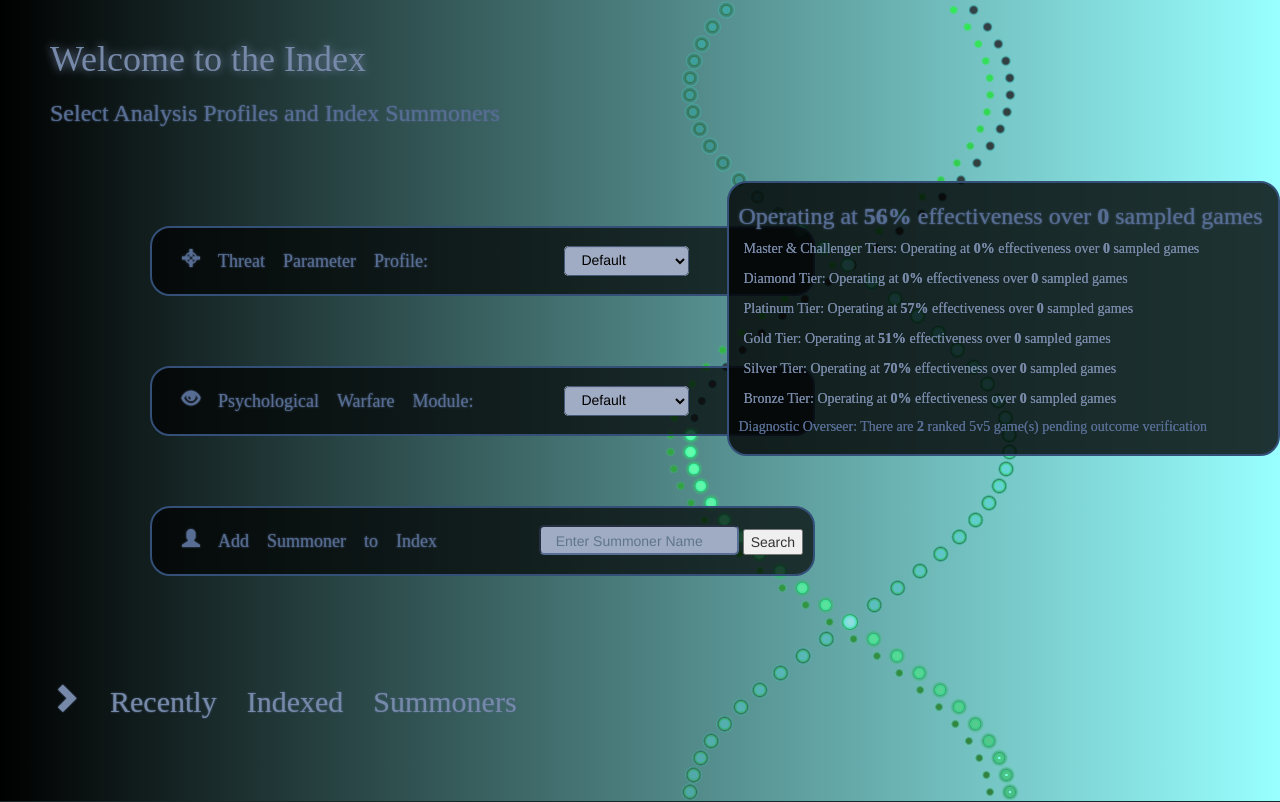
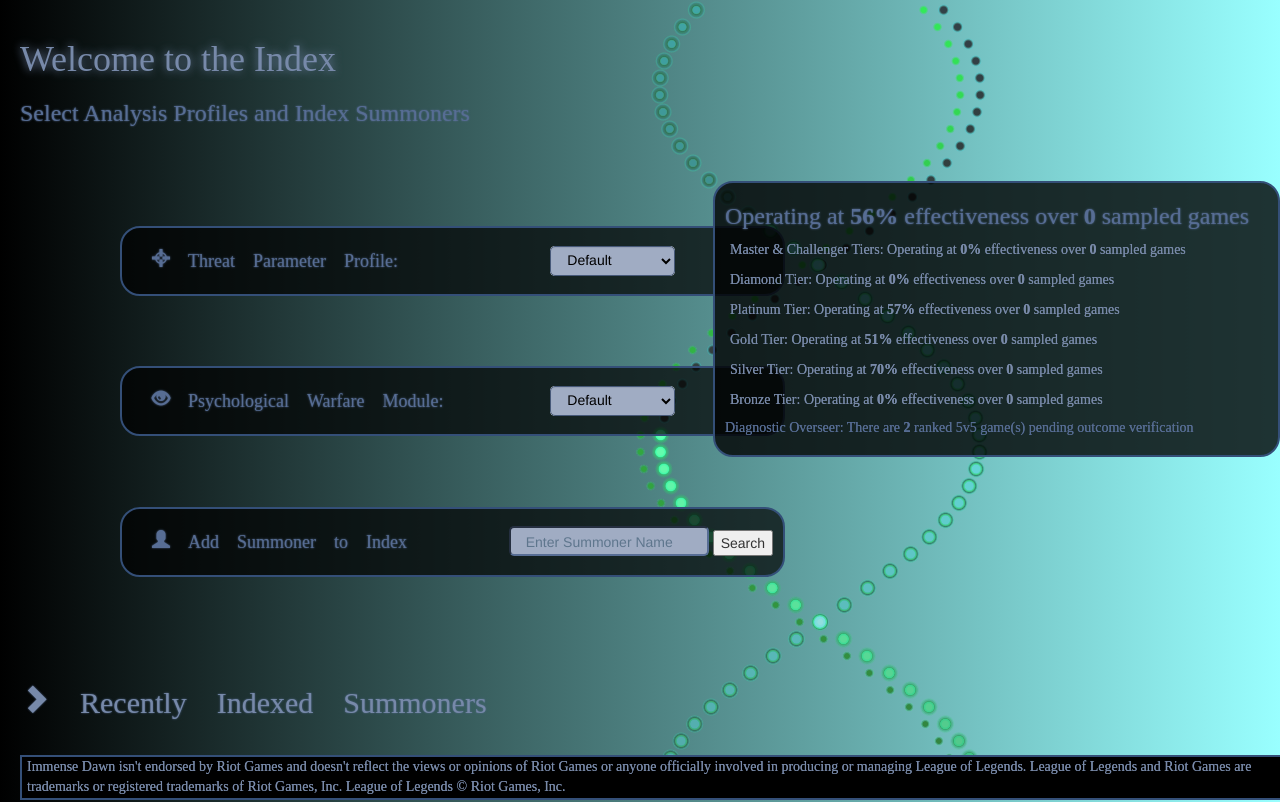
Before and after one commit to AggravatedAstronomer/Immense-Dawn, a Django app: page / in a window 1280 px wide. Run offline with Django 3.2, Linux system fonts and the light colour scheme; data comes from the database, SQL or seed files in the repository; data that the repository does not hold is empty; parts of the project's set-up code (start-up, migrations or seed data) failed here and were passed over; some libraries are stand-ins or nearby versions.

Commit message:
Emergency footer addition, Riot disclaimer

```diff
--- a/StatTracker/static/StatTracker/css/style.css
+++ b/StatTracker/static/StatTracker/css/style.css
@@ -6,7 +6,26 @@ body {
     background: -moz-linear-gradient(right, black, #99FFFF); /* For Firefox 3.6 to 15 */
     background: linear-gradient(to right, black, #99FFFF); /* Standard syntax (must be last) */
     background-color: rgb(150,200,200);
-    margin-left: 50px;
+    margin-left: 20px;
+}
+
+.footer-div-fixed {
+    background-color: black;
+    position: fixed;
+    margin-right: 20px;
+    height: 45px;
+    bottom: 0px;
+    border: 2px solid #344F78;
+    width: 100%;
+}
+
+.footer-div-absolute {
+    background-color: black;
+    position: absolute;
+    margin-right: 20px;
+    height: 45px;
+    border: 2px solid #344F78;
+    width: 100%;
 }
 
 #summoner-input {
--- a/StatTracker/templates/StatTracker/detail.html
+++ b/StatTracker/templates/StatTracker/detail.html
@@ -11,5 +11,8 @@
 <br>
 <p>Depending on game state this may take a few minutes due to API request rate limitation.</p>
 <p>Better Celery implementation and jQuery polling coming Soon™</p>
+<div class="footer-div-fixed">
+  <p class="non-highlighting">Immense Dawn isn't endorsed by Riot Games and doesn't reflect the views or opinions of Riot Games or anyone officially involved in producing or managing League of Legends. League of Legends and Riot Games are trademarks or registered trademarks of Riot Games, Inc. League of Legends © Riot Games, Inc.</p>
+</div>
 {% endblock %}
 </body>
--- a/StatTracker/templates/StatTracker/harvested.html
+++ b/StatTracker/templates/StatTracker/harvested.html
@@ -245,5 +245,8 @@
 </form>
 <br>
 <br>
+<div class="footer-div-absolute">
+  <p class="non-highlighting">Immense Dawn isn't endorsed by Riot Games and doesn't reflect the views or opinions of Riot Games or anyone officially involved in producing or managing League of Legends. League of Legends and Riot Games are trademarks or registered trademarks of Riot Games, Inc. League of Legends © Riot Games, Inc.</p>
+</div>
 {% endblock %}
 </body>
--- a/StatTracker/templates/StatTracker/index.html
+++ b/StatTracker/templates/StatTracker/index.html
@@ -115,5 +115,8 @@
 <br>
 <br>
 <br>
+<div class="footer-div-fixed">
+    <p class="non-highlighting">Immense Dawn isn't endorsed by Riot Games and doesn't reflect the views or opinions of Riot Games or anyone officially involved in producing or managing League of Legends. League of Legends and Riot Games are trademarks or registered trademarks of Riot Games, Inc. League of Legends © Riot Games, Inc.</p>
+</div>
 {% endblock %}
 </body>
```
